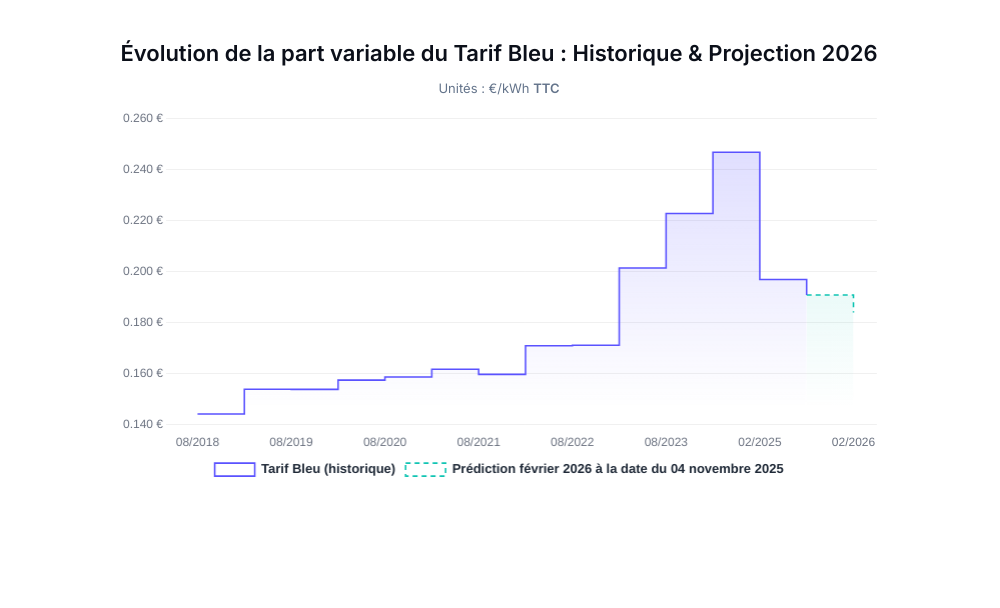
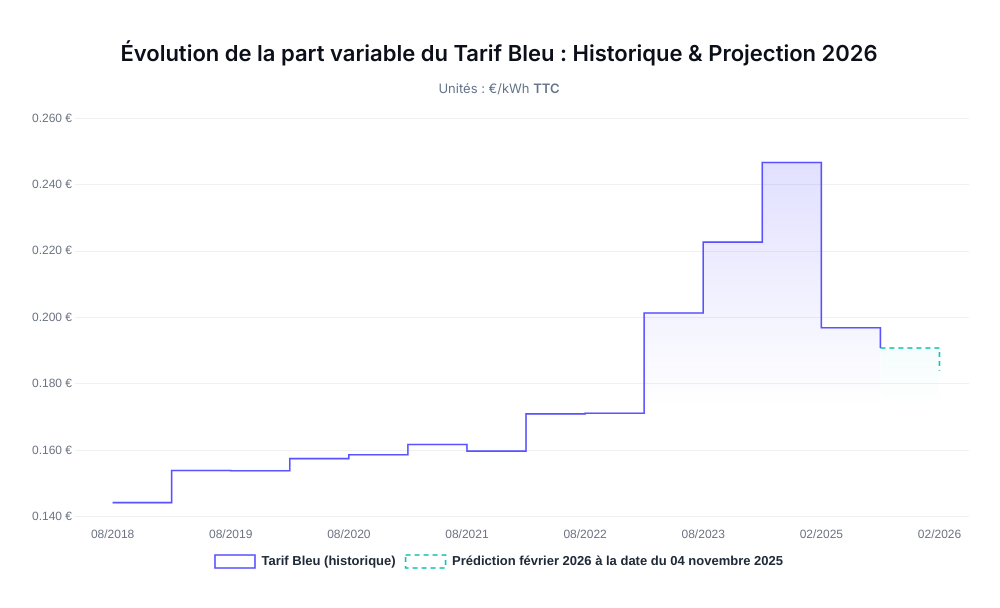
Before and after one commit to FEPPN/graph_historical_TRVE, a plain HTML site: page index.html in a window 1280 px wide. Shown: the whole page, without its empty margins (141-1141 px from the left). Drawn offline with nearby package versions, Linux system fonts and the light colour scheme.

Commit message:
Update index.html

```diff
--- a/index.html
+++ b/index.html
@@ -7,16 +7,42 @@
   <script src="https://cdn.jsdelivr.net/npm/chart.js"></script>
   <link href="https://fonts.googleapis.com/css2?family=Inter:wght@400;600&display=swap" rel="stylesheet">
   <style>
-    body{margin:0;overflow:hidden;background:#fff;font-family:'Inter',system-ui,-apple-system,Segoe UI,Roboto,sans-serif;display:flex;justify-content:center;padding:40px 16px;}
-    .chart-wrapper{background:transparent;border-radius:0;box-shadow:none;padding:0;}
-    h1{margin:0 0 14px;text-align:center;font-size:22px;font-weight:600;color:#0b0f19;}
-    .legend-note{margin:2px 0 12px;text-align:center;color:#64748b;font-size:13px;}
-    canvas{width:100% !important;height:auto !important;}
-    #myChart {
-    display:block;
-    width:100%;
-    height:auto;
-    background:transparent !important;}
+    body{
+      margin:0;
+      overflow:hidden;
+      background:#fff;
+      font-family:'Inter',system-ui,-apple-system,Segoe UI,Roboto,sans-serif;
+      display:flex;
+      justify-content:center;
+      padding:40px 16px 60px; /* ✅ ajout padding bas pour légende */
+    }
+    .chart-wrapper{
+      background:transparent;
+      border-radius:0;
+      box-shadow:none;
+      padding:0;
+      width:100%;
+      max-width:940px;
+    }
+    h1{
+      margin:0 0 14px;
+      text-align:center;
+      font-size:22px;
+      font-weight:600;
+      color:#0b0f19;
+    }
+    .legend-note{
+      margin:2px 0 12px;
+      text-align:center;
+      color:#64748b;
+      font-size:13px;
+    }
+    canvas{
+      width:100%!important;
+      height:auto!important;
+      display:block;
+      background:transparent!important;
+    }
   </style>
 </head>
 <body>
@@ -28,13 +54,12 @@
 
   <script>
     const jsonUrl = "https://raw.githubusercontent.com/FEPPN/graph_historical_TRVE/main/data.json";
+
     const d = new Date();
-d.setDate(d.getDate() - 1);
-const yesterday = d.toLocaleDateString('fr-FR', {
-  day: '2-digit',
-  month: 'long',
-  year: 'numeric'
-});
+    d.setDate(d.getDate() - 1);
+    const yesterday = d.toLocaleDateString('fr-FR', {
+      day: '2-digit', month: 'long', year: 'numeric'
+    });
 
     const fmtDate = iso => {
       try { return new Date(iso).toLocaleDateString('fr-FR',{year:'numeric',month:'2-digit'}); }
@@ -44,11 +69,9 @@ const yesterday = d.toLocaleDateString('fr-FR', {
     fetch(jsonUrl + "?v=" + Date.now(), { cache:"no-store" })
       .then(r => { if(!r.ok) throw new Error("HTTP "+r.status); return r.json(); })
       .then(rows => {
-        // filtre lignes valides et trie par date
         const clean = rows
           .filter(r => r.Date && (r.AVG != null || r.Forecast2026 != null))
           .sort((a,b) => new Date(a.Date) - new Date(b.Date));
-
 
         const labels   = clean.map(r => fmtDate(r.Date));
         const baseVals = clean.map(r => (typeof r.AVG === "number" ? r.AVG : null));
@@ -56,7 +79,6 @@ const yesterday = d.toLocaleDateString('fr-FR', {
 
         const ctx = document.getElementById("chart").getContext("2d");
 
-        // dégradés papernest
         const gBase = ctx.createLinearGradient(0,0,0,300);
         gBase.addColorStop(0,"rgba(90, 82, 255, 0.22)");
         gBase.addColorStop(1,"rgba(90, 82, 255, 0.00)");
@@ -64,8 +86,6 @@ const yesterday = d.toLocaleDateString('fr-FR', {
         const gF = ctx.createLinearGradient(0,0,0,300);
         gF.addColorStop(0,"rgba(15,196,178,0.22)");
         gF.addColorStop(1,"rgba(15,196,178,0.00)");
-
-
 
         new Chart(ctx, {
           type: 'line',
@@ -132,6 +152,12 @@ const yesterday = d.toLocaleDateString('fr-FR', {
             }
           }
         });
+
+        // ✅ recalcul hauteur après rendu complet
+        setTimeout(() => {
+          const h = Math.max(document.documentElement.scrollHeight, document.body.scrollHeight);
+          parent.postMessage({ type: 'resize-iframe', height: h + 20 }, '*');
+        }, 400);
       })
       .catch(err => {
         console.error(err);
@@ -141,7 +167,5 @@ const yesterday = d.toLocaleDateString('fr-FR', {
         );
       });
   </script>
-
-
 </body>
 </html>
```
